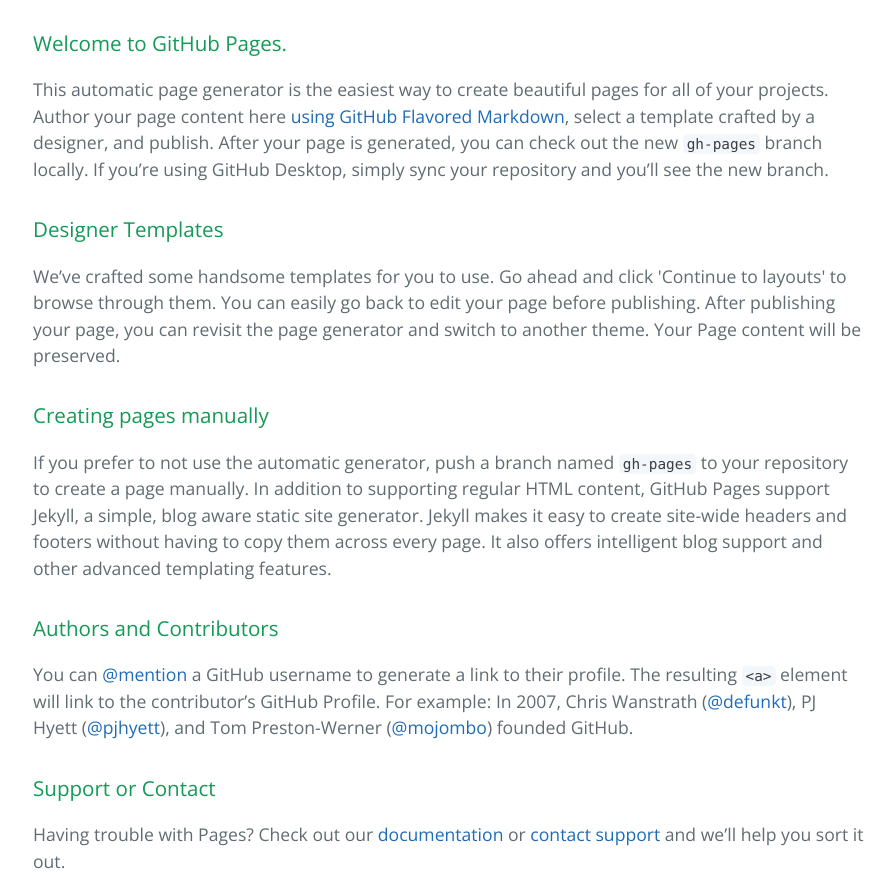
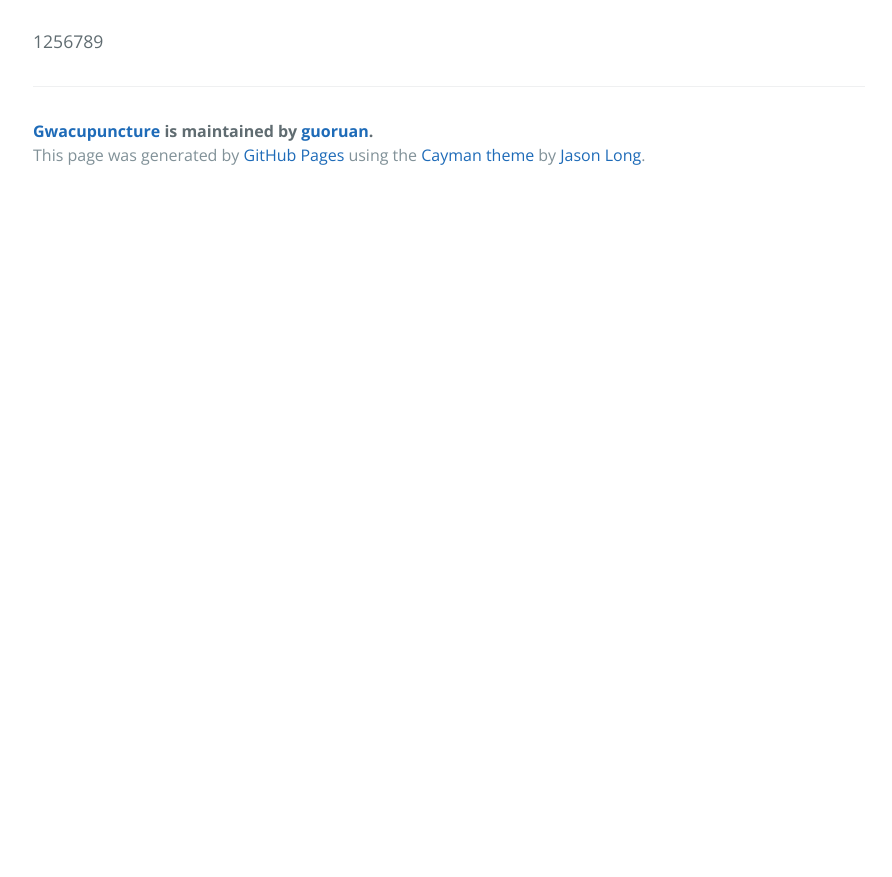
Before and after one commit to guoruan/gwacupuncture, a plain HTML site: page index.html in a window 1280 px wide. Shown: the part 340-1217 px from the top of the page, without its empty margins (191-1083 px from the left). After the commit the page ends 800 px from the top, so only its background shows below. Drawn offline with nearby package versions, Linux system fonts and the light colour scheme.

```diff
--- a/index.html
+++ b/index.html
@@ -19,30 +19,7 @@
     </section>
 
     <section class="main-content">
-      <h3>
-<a id="welcome-to-github-pages" class="anchor" href="#welcome-to-github-pages" aria-hidden="true"><span aria-hidden="true" class="octicon octicon-link"></span></a>Welcome to GitHub Pages.</h3>
-
-<p>This automatic page generator is the easiest way to create beautiful pages for all of your projects. Author your page content here <a href="https://guides.github.com/features/mastering-markdown/">using GitHub Flavored Markdown</a>, select a template crafted by a designer, and publish. After your page is generated, you can check out the new <code>gh-pages</code> branch locally. If you’re using GitHub Desktop, simply sync your repository and you’ll see the new branch.</p>
-
-<h3>
-<a id="designer-templates" class="anchor" href="#designer-templates" aria-hidden="true"><span aria-hidden="true" class="octicon octicon-link"></span></a>Designer Templates</h3>
-
-<p>We’ve crafted some handsome templates for you to use. Go ahead and click 'Continue to layouts' to browse through them. You can easily go back to edit your page before publishing. After publishing your page, you can revisit the page generator and switch to another theme. Your Page content will be preserved.</p>
-
-<h3>
-<a id="creating-pages-manually" class="anchor" href="#creating-pages-manually" aria-hidden="true"><span aria-hidden="true" class="octicon octicon-link"></span></a>Creating pages manually</h3>
-
-<p>If you prefer to not use the automatic generator, push a branch named <code>gh-pages</code> to your repository to create a page manually. In addition to supporting regular HTML content, GitHub Pages support Jekyll, a simple, blog aware static site generator. Jekyll makes it easy to create site-wide headers and footers without having to copy them across every page. It also offers intelligent blog support and other advanced templating features.</p>
-
-<h3>
-<a id="authors-and-contributors" class="anchor" href="#authors-and-contributors" aria-hidden="true"><span aria-hidden="true" class="octicon octicon-link"></span></a>Authors and Contributors</h3>
-
-<p>You can <a href="https://help.github.com/articles/basic-writing-and-formatting-syntax/#mentioning-users-and-teams" class="user-mention">@mention</a> a GitHub username to generate a link to their profile. The resulting <code>&lt;a&gt;</code> element will link to the contributor’s GitHub Profile. For example: In 2007, Chris Wanstrath (<a href="https://github.com/defunkt" class="user-mention">@defunkt</a>), PJ Hyett (<a href="https://github.com/pjhyett" class="user-mention">@pjhyett</a>), and Tom Preston-Werner (<a href="https://github.com/mojombo" class="user-mention">@mojombo</a>) founded GitHub.</p>
-
-<h3>
-<a id="support-or-contact" class="anchor" href="#support-or-contact" aria-hidden="true"><span aria-hidden="true" class="octicon octicon-link"></span></a>Support or Contact</h3>
-
-<p>Having trouble with Pages? Check out our <a href="https://help.github.com/pages">documentation</a> or <a href="https://github.com/contact">contact support</a> and we’ll help you sort it out.</p>
+      <p>1256789</p>
 
       <footer class="site-footer">
         <span class="site-footer-owner"><a href="https://github.com/guoruan/gwacupuncture">Gwacupuncture</a> is maintained by <a href="https://github.com/guoruan">guoruan</a>.</span>
```
Also changed, not shown: params.json (+1 -1 lines).
